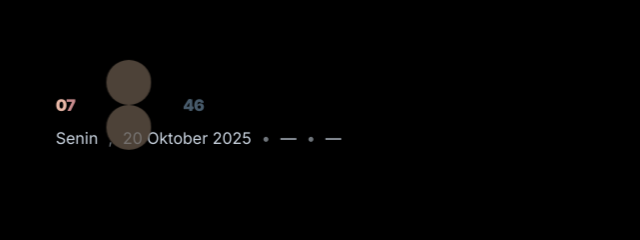
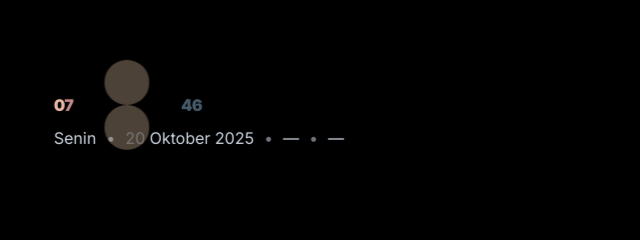
Before and after one commit to fawnian/jam, a plain HTML site: page index.html in a window 1280 px wide. Shown: the part 275-515 px from the top of the page, 460-1100 px from the left. Drawn offline with Linux system fonts and the light colour scheme.

Commit message:
jam v9
perbaikan teks

```diff
--- a/index.html
+++ b/index.html
@@ -80,7 +80,7 @@
       </div>
       <div class="meta">
         <span class="day"  id="dayText">—</span>
-        <span class="sep">,</span>
+        <span class="sep">•</span>
         <span class="date" id="dateText">—</span>
         <span class="sep">•</span>
         <span class="wx"   id="tempText">—</span>
```
